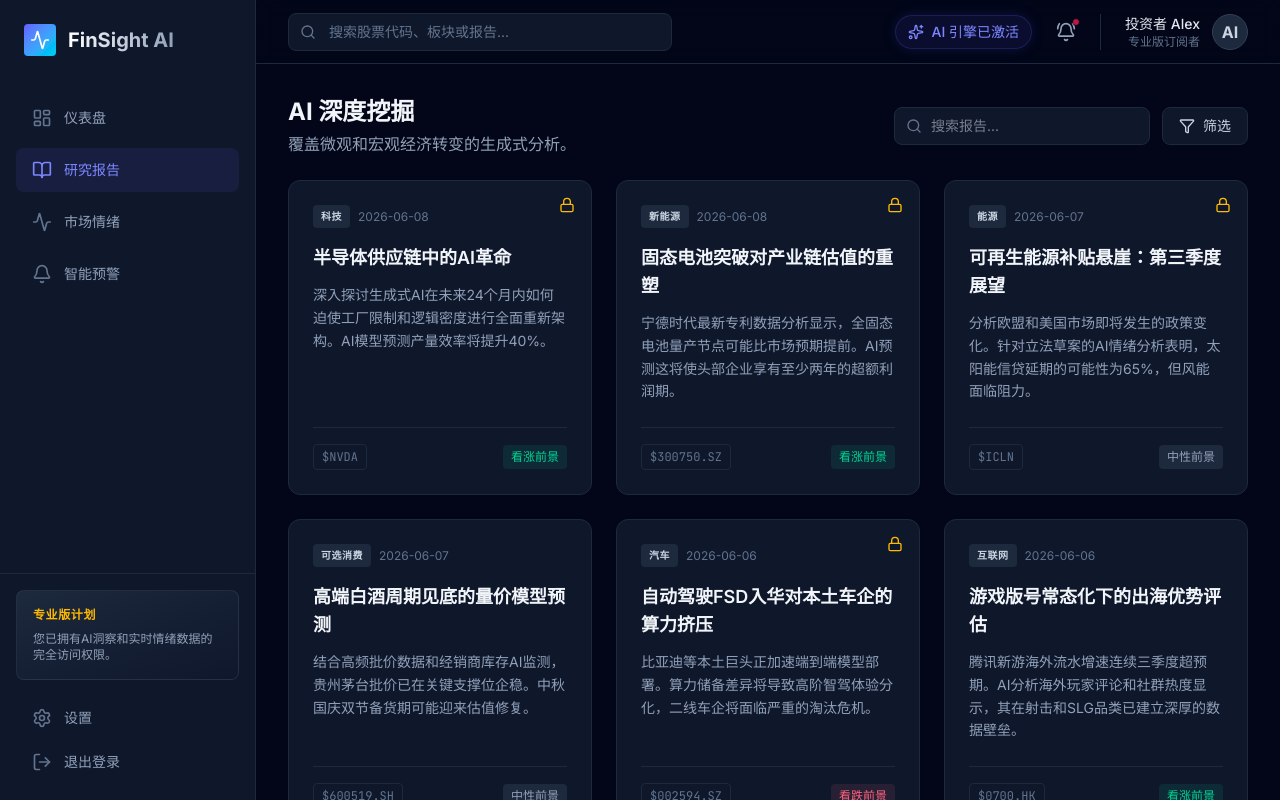
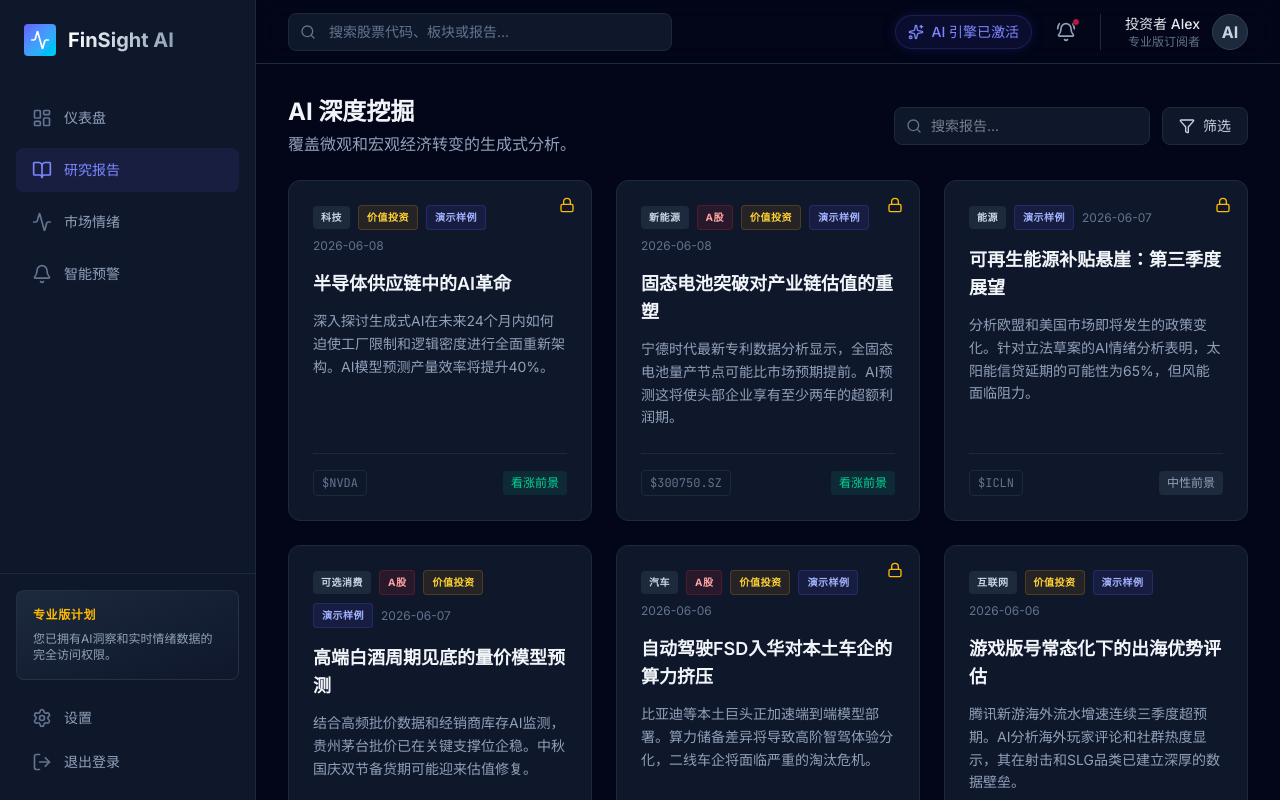
Before and after one commit to randyli/qianjing, a React (Vite) app: page / in a window 1280 px wide. Both pictures are taken after a click on the button "研究报告". Shown: the top 800 px of the page. Built offline with nearby package versions, Linux system fonts and the light colour scheme.

Commit message:
Enhance research report tags and search

```diff
--- a/src/components/views/Research.tsx
+++ b/src/components/views/Research.tsx
@@ -16,9 +16,19 @@ export function Research({ onSelectReport, searchTerm, onSearch }: ResearchProps
       report.title.toLowerCase().includes(term) ||
       report.sector.toLowerCase().includes(term) ||
       report.ticker?.toLowerCase().includes(term) ||
+      report.companyName?.toLowerCase().includes(term) ||
       report.summary.toLowerCase().includes(term)
     );
   });
+
+  const isAStock = (ticker?: string) => {
+    const normalizedTicker = ticker?.toUpperCase();
+    return normalizedTicker?.endsWith('.SH') || normalizedTicker?.endsWith('.SZ');
+  };
+  const hasValueInvestingData = (report: (typeof mockReports)[number]) =>
+    Boolean(report.valuation || report.financials);
+  const isDemoReport = (report: (typeof mockReports)[number]) =>
+    report.isDemo || report.summary.includes('演示样例');
 
   return (
     <div className="space-y-6">
@@ -59,10 +69,25 @@ export function Research({ onSelectReport, searchTerm, onSearch }: ResearchProps
               </div>
             )}
 
-            <div className="flex items-center space-x-2 mb-4">
+            <div className="flex flex-wrap items-center gap-2 mb-4 pr-6">
               <span className="px-2 py-1 text-[10px] font-bold uppercase tracking-wider bg-slate-800 text-slate-300 rounded">
                 {report.sector}
               </span>
+              {isAStock(report.ticker) && (
+                <span className="px-2 py-1 text-[10px] font-bold tracking-wider bg-red-500/10 text-red-300 border border-red-500/20 rounded">
+                  A股
+                </span>
+              )}
+              {hasValueInvestingData(report) && (
+                <span className="px-2 py-1 text-[10px] font-bold tracking-wider bg-amber-500/10 text-amber-300 border border-amber-500/20 rounded">
+                  价值投资
+                </span>
+              )}
+              {isDemoReport(report) && (
+                <span className="px-2 py-1 text-[10px] font-bold tracking-wider bg-indigo-500/10 text-indigo-300 border border-indigo-500/20 rounded">
+                  演示样例
+                </span>
+              )}
               <span className="text-xs text-slate-500">{report.date}</span>
             </div>
 
--- a/src/mockData.ts
+++ b/src/mockData.ts
@@ -5,8 +5,11 @@ export const mockReports: Report[] = [
     id: '1',
     title: '半导体供应链中的AI革命',
     ticker: 'NVDA',
+    companyName: '英伟达',
     sector: '科技',
     summary: '深入探讨生成式AI在未来24个月内如何迫使工厂限制和逻辑密度进行全面重新架构。AI模型预测产量效率将提升40%。',
+    isDemo: true,
+    valuation: { pe: 'Forward P/E 32x', growth: 'FY2026 revenue +28%' },
     content: '## 核心观点\n在过去的六个月里，我们观察到半导体供应链内部发生了前所未有的范式重构。随着生成式AI（GenAI）对计算资源需求的呈指数级增长，传统的芯片设计周期与掩膜制造流程已显现出明显的瓶颈。\n\n## 供给侧的系统性限制\n我们的多模态AI抓取了全球前三大晶圆代工厂（TSMC, Samsung Foundry, Intel）的采购订单与设备交付周期数据。数据显示，极紫外（EUV）光刻机的交付周期已拉长至破纪录的18个月，而高级封装（如CoWoS）的日均产能缺口仍在扩大。\n\n但是，引入AI辅助设计的EDA工具正在带来革命。我们监控到某些无晶圆厂设计公司（Fabless）通过采用AI算法进行自动布局与布线（P&R），成功将流片周期缩短了近30%。这不仅抵消了部分物理制造端的延迟，更为下一代3nm及以下工艺的良率提升提供了数据飞轮支撑。\n\n## 需求侧：数据中心扩建浪潮的衍生效应\n不仅仅是GPU，整个数据中心架构（包括高带宽内存HBM、光模块、以及液冷系统）都在经历价值重估。我们独家聚合了北美八大云服务商（CSP）的资本支出（CapEx）前瞻指引，并使用NLP技术解析其财报电话会议。结果表明，“AI基础设施”相关的词频提及率环比上升了120%。\n\n## 投资建议与风险提示\n我们维持对该板块的**增持**评级。重点关注那些在高级封装材料、硅光子导入以及AI辅助测试设备中占据垄断地位的中流企业。\n\n*主要风险：地缘政治造成的供应链摩擦，以及终端AI应用变现不及预期导致的数据中心投资砍单。*',
     impact: 'positive',
     date: '2026-06-08',
@@ -16,8 +19,12 @@ export const mockReports: Report[] = [
     id: '5',
     title: '固态电池突破对产业链估值的重塑',
     ticker: '300750.SZ',
+    companyName: '宁德时代',
     sector: '新能源',
     summary: '宁德时代最新专利数据分析显示，全固态电池量产节点可能比市场预期提前。AI预测这将使头部企业享有至少两年的超额利润期。',
+    isDemo: true,
+    valuation: { pe: 'Forward P/E 18x', upside: '估值修复空间 22%' },
+    financials: { revenueGrowth: '18%', grossMargin: '24%' },
     content: '## 行业拐点逼近\n我们利用机器视觉分析了最近两个季度全球范围内提交的超过4,000份电池相关专利图纸与参数。结果显示，硫化物固态电解质的空气稳定性与锂金属负极的界面阻抗问题，在几家头部企业（以宁德时代为代表）的研究中已经取得了实质性突破。这标志着全固态电池从“实验室概念”向“工程化量产”的拐点正在逼近。\n\n## 产业链价值重估\n固态电池的商业化并不是简单的替代，而是对整个产业链利润池的重新分配：\n\n1.  **电解液与隔膜环节受损**：传统的液态电解质和隔膜需求将被极大地压缩。我们的估值模型已经开始下调相关龙头企业的长期利润率预期。\n2.  **正负极材料迭代升级**：超高镍正极和硅基/锂金属负极迎来爆发。能够提供高纯度固态电解质（如硫化锂）的新材料公司将获得溢价。\n3.  **设备端更新换代需求**：为了适应不同的工艺路线（如干法电极），锂电设备制造商将迎来新一轮设备更新换代的资本性支出周期。\n\n## 情绪面异动监控\n在过去72小时内，我们追踪到散户论坛和机构研报中关于“固态电池量产”的情绪得分从中性急剧上升至极度看多（Score: 92/100）。这与头部企业近期频繁增加的相关领域高端人才招聘数据高度吻合。\n\n## 策略建议\n我们建议对现有新能源汽车产业链持仓进行结构性调整。重点配置具有深度固态电池技术储备的电池主机厂，并在材料端寻找拥有核心专利的初创/转型企业。当前市场对这些技术节点的提前兑现仍定价不足。',
     impact: 'positive',
     date: '2026-06-08',
@@ -27,8 +34,10 @@ export const mockReports: Report[] = [
     id: '2',
     title: '可再生能源补贴悬崖：第三季度展望',
     ticker: 'ICLN',
+    companyName: 'iShares全球清洁能源ETF',
     sector: '能源',
     summary: '分析欧盟和美国市场即将发生的政策变化。针对立法草案的AI情绪分析表明，太阳能信贷延期的可能性为65%，但风能面临阻力。',
+    isDemo: true,
     impact: 'neutral',
     date: '2026-06-07',
     isPremium: true,
@@ -37,8 +46,12 @@ export const mockReports: Report[] = [
     id: '6',
     title: '高端白酒周期见底的量价模型预测',
     ticker: '600519.SH',
+    companyName: '贵州茅台',
     sector: '可选消费',
     summary: '结合高频批价数据和经销商库存AI监测，贵州茅台批价已在关键支撑位企稳。中秋国庆双节备货期可能迎来估值修复。',
+    isDemo: true,
+    valuation: { pe: 'Forward P/E 19x', dividendYield: '3.1%' },
+    financials: { revenueGrowth: '9%', netMargin: '49%' },
     impact: 'neutral',
     date: '2026-06-07',
     isPremium: false,
@@ -47,8 +60,11 @@ export const mockReports: Report[] = [
     id: '7',
     title: '自动驾驶FSD入华对本土车企的算力挤压',
     ticker: '002594.SZ',
+    companyName: '比亚迪',
     sector: '汽车',
     summary: '比亚迪等本土巨头正加速端到端模型部署。算力储备差异将导致高阶智驾体验分化，二线车企将面临严重的淘汰危机。',
+    isDemo: true,
+    financials: { revenueGrowth: '21%', capexIntensity: '12%' },
     impact: 'negative',
     date: '2026-06-06',
     isPremium: true,
@@ -57,8 +73,11 @@ export const mockReports: Report[] = [
     id: '8',
     title: '游戏版号常态化下的出海优势评估',
     ticker: '0700.HK',
+    companyName: '腾讯控股',
     sector: '互联网',
     summary: '腾讯新游海外流水增速连续三季度超预期。AI分析海外玩家评论和社群热度显示，其在射击和SLG品类已建立深厚的数据壁垒。',
+    isDemo: true,
+    valuation: { pe: 'Forward P/E 16x', buybackYield: '2.4%' },
     impact: 'positive',
     date: '2026-06-06',
     isPremium: false,
@@ -67,8 +86,10 @@ export const mockReports: Report[] = [
     id: '3',
     title: '后期临床试验中的生物科技利润压缩',
     ticker: 'XBI',
+    companyName: 'SPDR生物科技ETF',
     sector: '医疗保健',
     summary: '资金成本严重限制了中型生物科技公司的发展空间。我们的模型识别出14项脆弱资产，有望在年底前进行并购或重组。',
+    isDemo: true,
     impact: 'negative',
     date: '2026-06-06',
     isPremium: false,
@@ -78,6 +99,7 @@ export const mockReports: Report[] = [
     title: '非必需消费品支出转向',
     sector: '零售',
     summary: '实时信用卡数据抓取结合社交情绪表明，消费正从奢侈品向体验类大幅轮动。航空公司和酒店的远期预订量出现史无前例的增长。',
+    isDemo: true,
     impact: 'positive',
     date: '2026-06-05',
     isPremium: true,
--- a/src/types.ts
+++ b/src/types.ts
@@ -4,8 +4,12 @@ export interface Report {
   id: string;
   title: string;
   ticker?: string;
+  companyName?: string;
   sector: string;
   summary: string;
+  isDemo?: boolean;
+  valuation?: Record<string, string | number>;
+  financials?: Record<string, string | number>;
   content?: string;
   impact: 'positive' | 'neutral' | 'negative';
   date: string;
```
